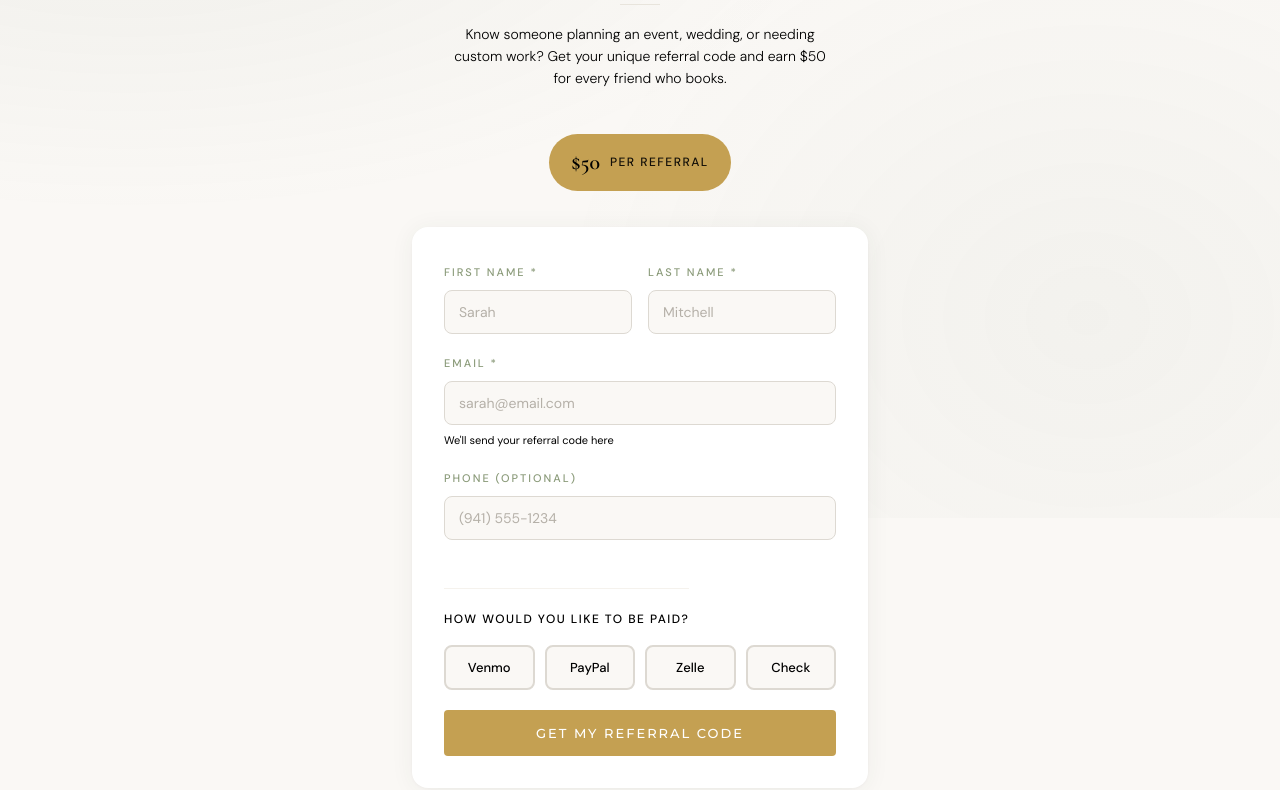
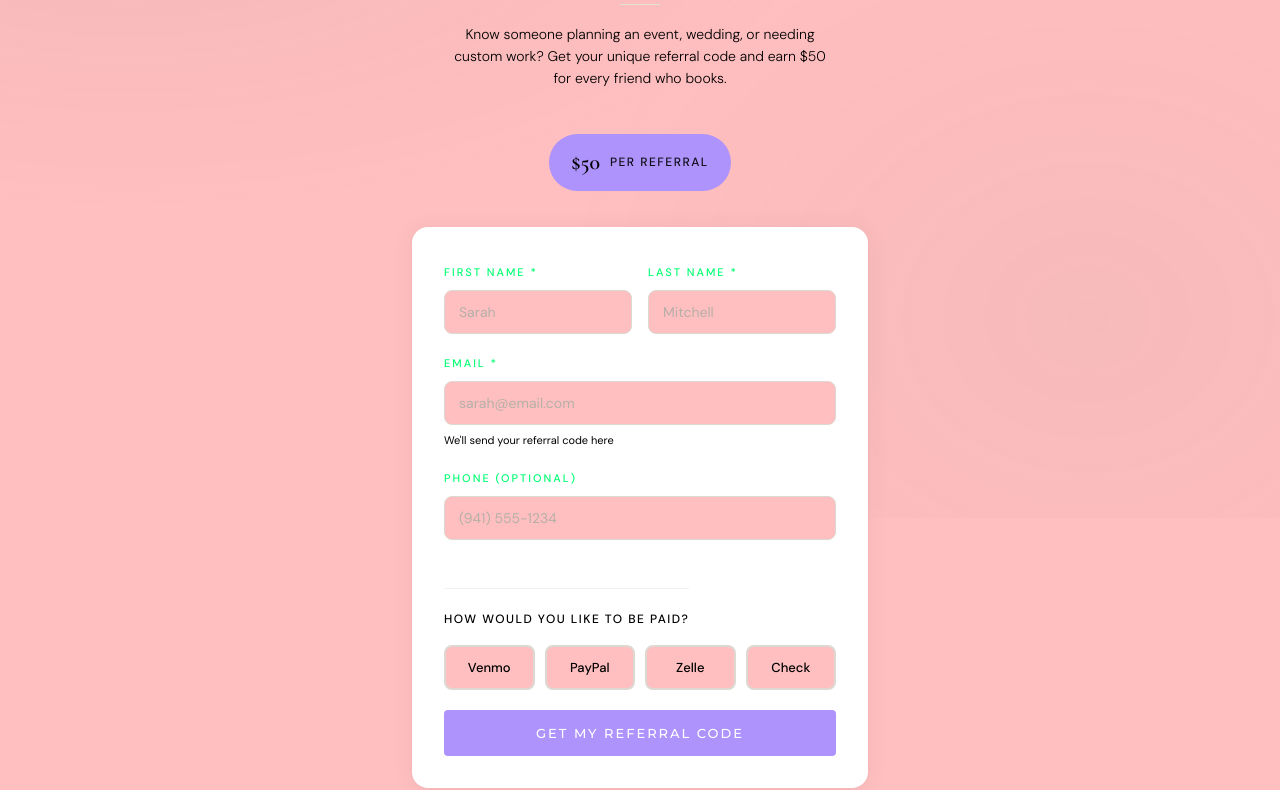
Before and after one commit to PheonixOfTesla/jlc-studio, a website: page referral.html in a window 1280 px wide. Shown: the part 282-1072 px from the top of the page. Drawn offline with nearby package versions, Linux system fonts and the light colour scheme.

Commit message:
Add content-loader.js to pull theme from admin.json

```diff
--- a/referral.html
+++ b/referral.html
@@ -605,6 +605,7 @@
 })();
 </script>
 <script src="js/main.js"></script>
+<script src="js/content-loader.js"></script>
 
 </body>
 </html>
```
